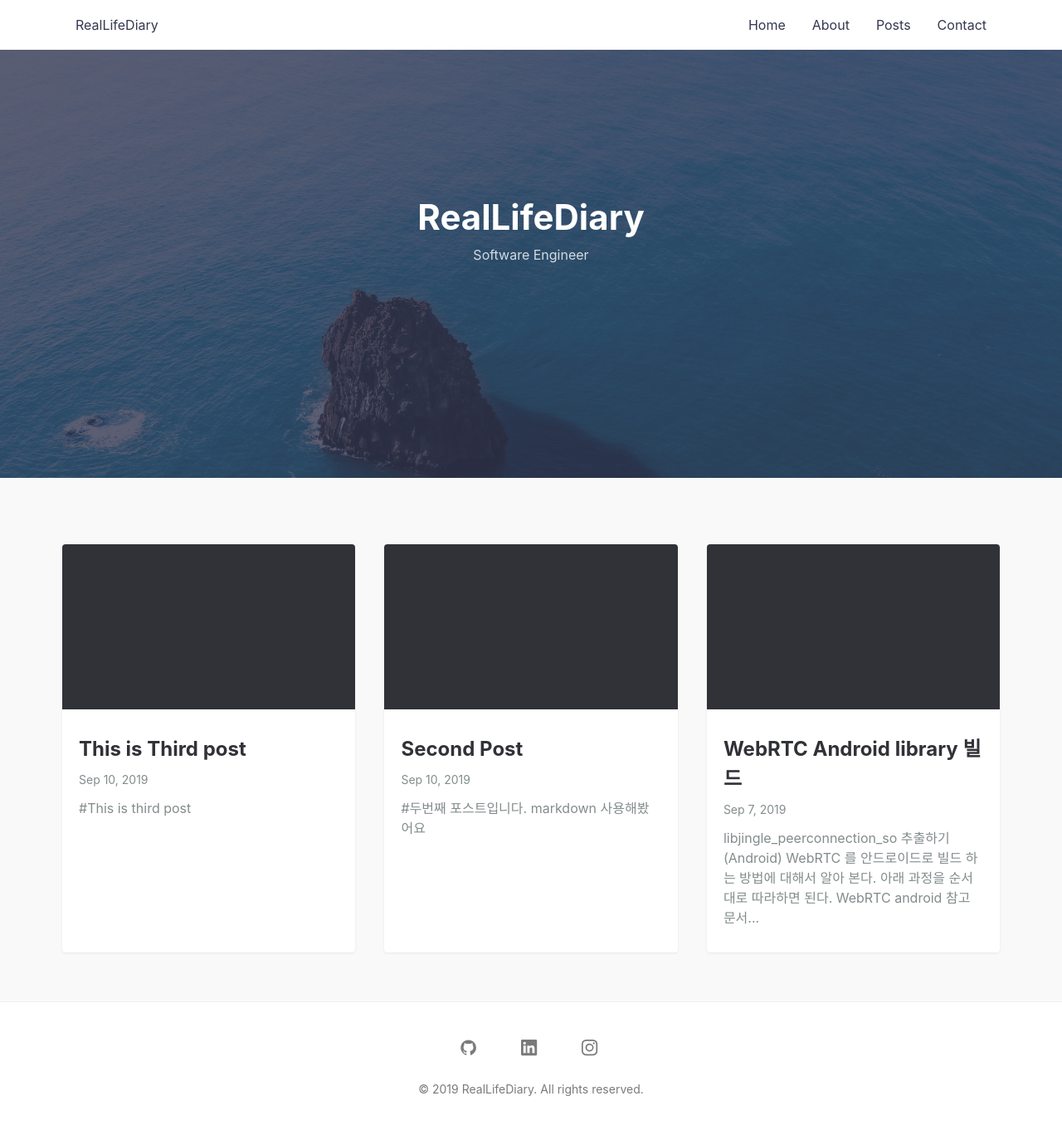
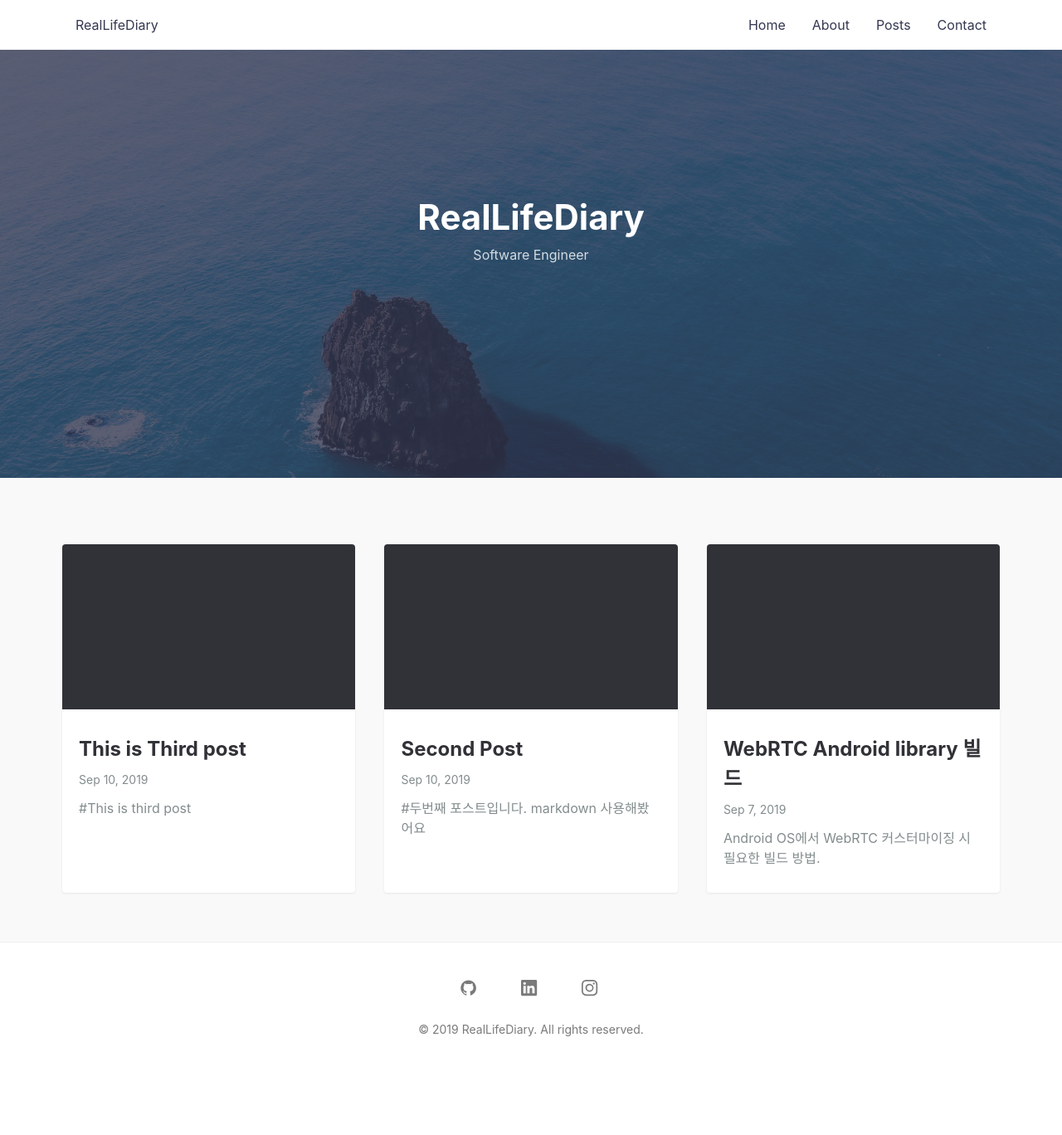
Before and after one commit to jindotori/reallifediary.github.io, a Jekyll site: the page built from index.md, in a window 1280 px wide. Shown: the whole page at 83% size. Built offline with Jekyll 4.4.1, drawn with Linux system fonts in a browser that asks for light colours; after the commit the page ends 1296 px from its top, so only the background shows below that.

Commit message:
update post

```diff
--- a/_posts/2019-09-07-WebRTC-Library-Android.md
+++ b/_posts/2019-09-07-WebRTC-Library-Android.md
@@ -1,6 +1,7 @@
 ---
 title: WebRTC Android library 빌드
 layout: post
+summary: Android OS에서 WebRTC 커스터마이징 시 필요한 빌드 방법.
 ---
 # libjingle_peerconnection_so 추출하기(Android)
 
```
